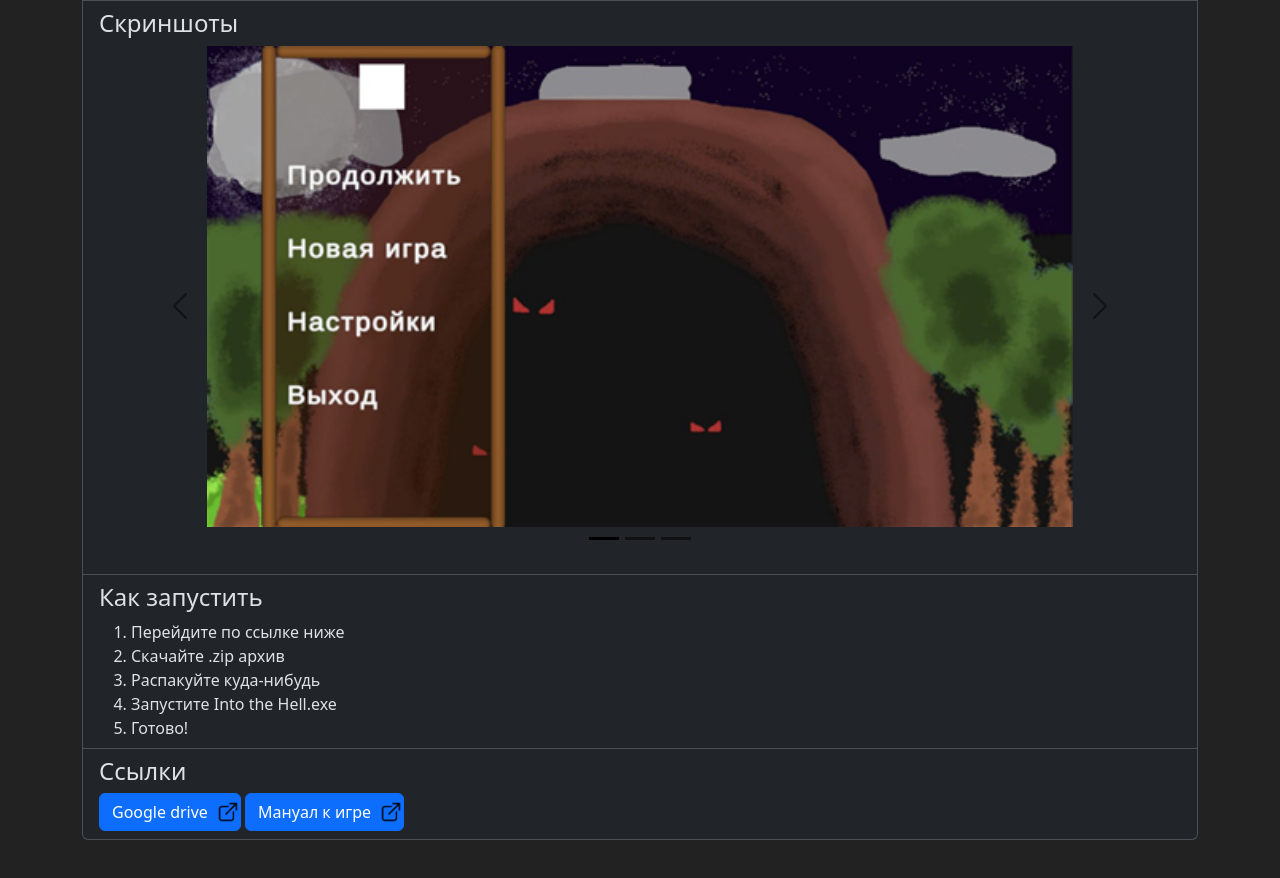
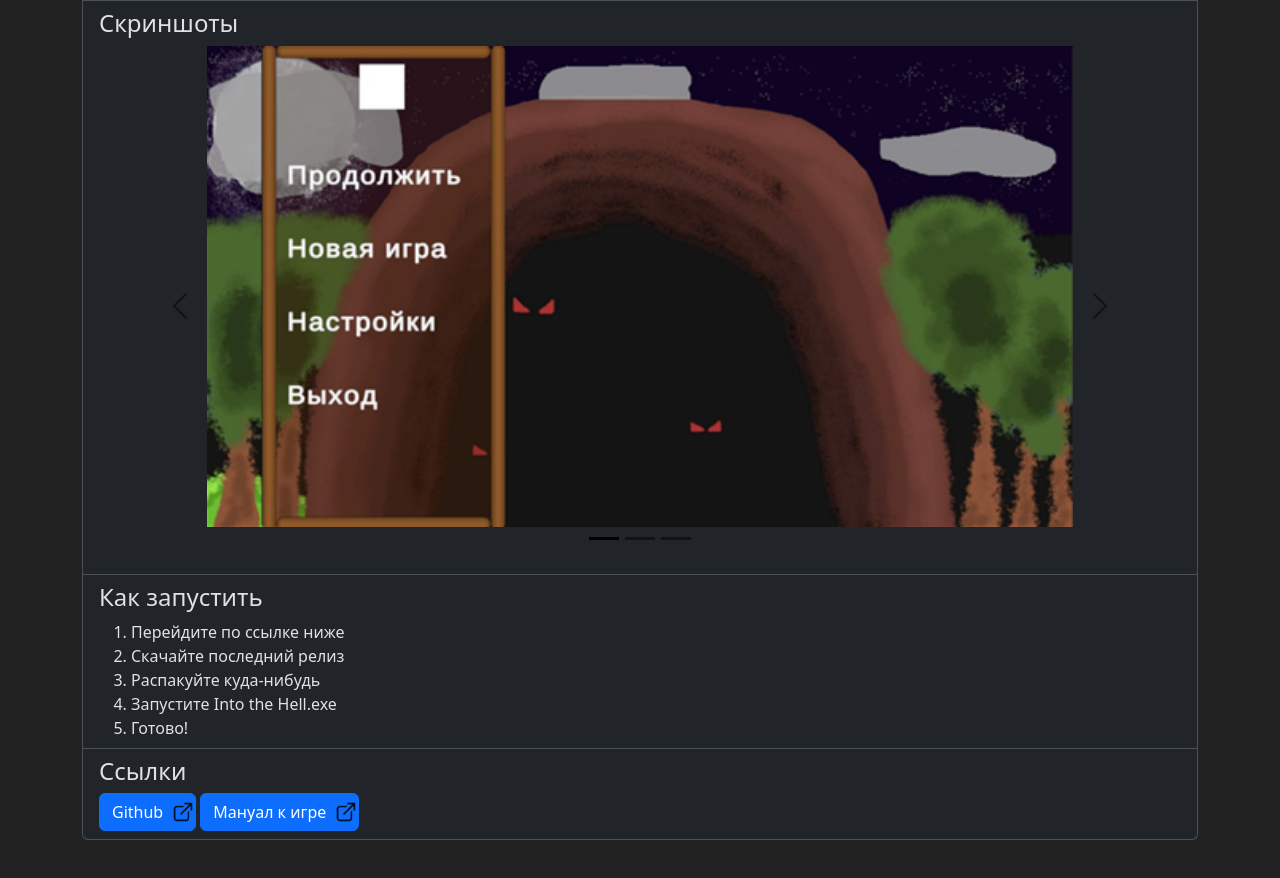
Before and after one commit to dmitryh2004/the-common-channel-projects, a plain HTML site: page into-the-hell.html in a window 1280 px wide. Shown: the part 957-1835 px from the top of the page. Drawn offline with nearby package versions, Linux system fonts and the light colour scheme.

Commit message:
fixed link for the into the hell game

```diff
--- a/into-the-hell.html
+++ b/into-the-hell.html
@@ -101,7 +101,7 @@
                         <h4>Как запустить</h4>
                         <ol>
                             <li>Перейдите по ссылке ниже</li>
-                            <li>Скачайте .zip архив</li>
+                            <li>Скачайте последний релиз</li>
                             <li>Распакуйте куда-нибудь</li>
                             <li>Запустите Into the Hell.exe</li>
                             <li>Готово!</li>
@@ -109,7 +109,7 @@
                     </li>
                     <li class="list-group-item"> <!-- ссылки на билды или веб-версии -->
                         <h4>Ссылки</h4>
-                        <a target="_blank" href="https://drive.google.com/drive/folders/1Sw4jTAY2jc7f2RQ7wcc1lplzvSC94mbT?usp=sharing" class="btn btn-primary external">Google drive</a>
+                        <a target="_blank" href="https://github.com/dendrocat/Into_the_Hell" class="btn btn-primary external">Github</a>
                         <a target="_blank" href="https://github.com/dmitryh2004/into-the-hell-manual" class="btn btn-primary external">Мануал к игре</a>
                     </li>
                 </ul>
```
